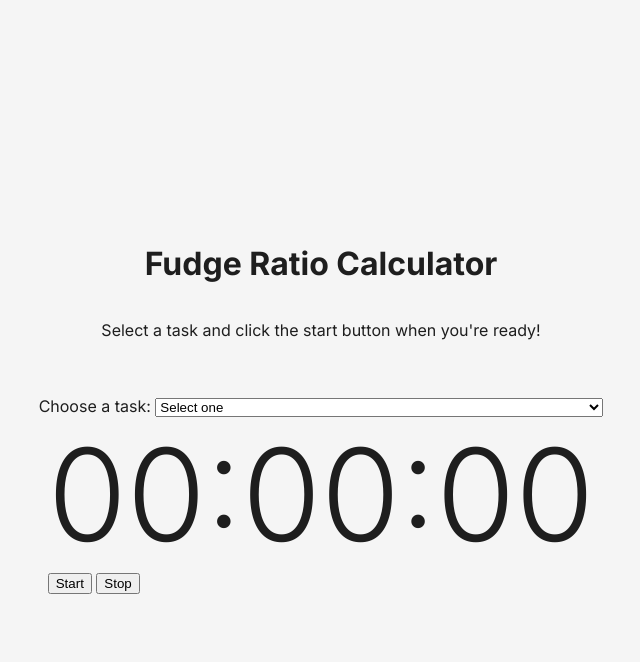
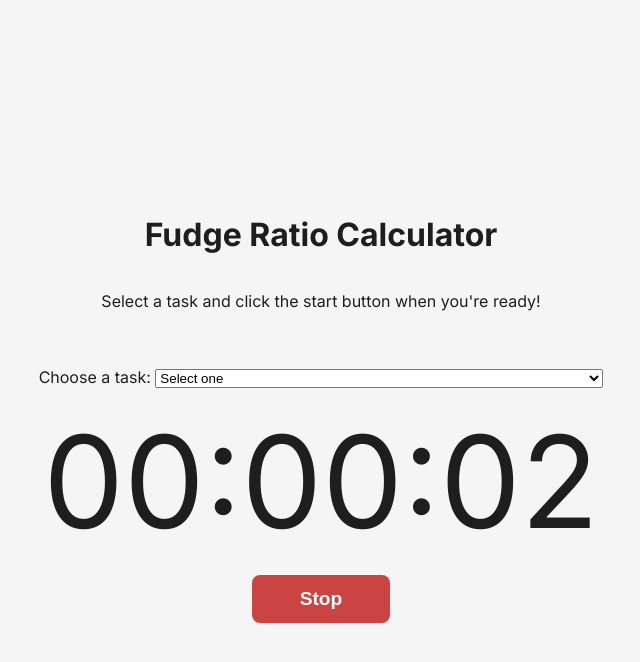
Before and after one commit to gilemos/FudgeRatio, a plain HTML site: page fudge-ratio/src/main/webapp/index.html in a window 1280 px wide. Both pictures are taken after a click on the button "Start". Shown: the whole page, without its empty margins (319-959 px from the left). Drawn offline with Linux system fonts and the light colour scheme.

Commit message:
Add better colors

```diff
--- a/fudge-ratio/src/main/webapp/index.html
+++ b/fudge-ratio/src/main/webapp/index.html
@@ -34,11 +34,8 @@
             </select>
     </div>
     <div class="timer-contents">
-      <div id="timer">00:00:00</div>
-      <div class="timer-buttons">
-        <button id="start-button">Start</button>
-        <button id="stop-button">Stop</button>
-      </div>
+      <p id="timer">00:00:00</p>
+      <button id="startStopButton"></button>
     </div>
   </body>
   <script defer src="script.js"></script>
--- a/fudge-ratio/src/main/webapp/script.js
+++ b/fudge-ratio/src/main/webapp/script.js
@@ -36,8 +36,8 @@ const addOneSecond = () => {
 const startTimer = () => {
   if (timer) return;
   timer = setInterval(() => {
+    addOneSecond();
     text.textContent = padd(hours) + ":" + padd(minutes) + ":" + padd(seconds);
-    addOneSecond();
   }, 1000);
 };
 
@@ -54,5 +54,7 @@ button.addEventListener("click", event => {
     stopTimer();
   }
 
+  button.classList.toggle("stop")
+  text.classList.toggle("stopped")
   button.textContent = button.textContent === "Start" ? "Stop" : "Start";
 });
--- a/fudge-ratio/src/main/webapp/style.css
+++ b/fudge-ratio/src/main/webapp/style.css
@@ -1,4 +1,12 @@
-@import url('https://fonts.googleapis.com/css?family=Inter:300,400,700&display=swap');
+@import url("https://fonts.googleapis.com/css?family=Inter:300,400,700&display=swap");
+
+:root {
+  --background-color: rgb(245, 245, 245);
+  --font-color: rgb(30, 30, 30);
+
+  --green-color: rgba(63, 138, 63, 0.835);
+  --red-color: rgba(196, 34, 34, 0.835);
+}
 
 body {
   display: flex;
@@ -7,9 +15,9 @@ body {
   justify-content: center;
   height: 100vh;
 
-  background: rgb(245, 245, 245);
-  color: rgb(30, 30, 30);
-  font-family: 'Inter', sans-serif;
+  background: var(--background-color);
+  color: var(--font-color);
+  font-family: "Inter", sans-serif;
 }
 
 .header {
@@ -18,9 +26,42 @@ body {
   margin-bottom: 0;
 }
 
+.timer-contents {
+  display: flex;
+  flex-direction: column;
+}
+
+button {
+  padding: 0.8rem 3rem;
+  border-radius: 0.5rem;
+  border: 0;
+
+  font-size: 1.2rem;
+  color: white;
+  font-weight: 600;
+}
+
+#startStopButton {
+  align-items: center;
+  justify-content: center;
+  margin: 0 auto;
+
+
+  background-color: var(--green-color);
+}
+
+.stop {
+  background-color: var(--red-color) !important;
+}
+
+.stopped {
+  font-weight: 400 !important;
+}
+
 #timer {
   font-size: 8em;
   font-weight: 300;
+  margin: 1rem;
 }
 
 .dropdown-contents {
```
